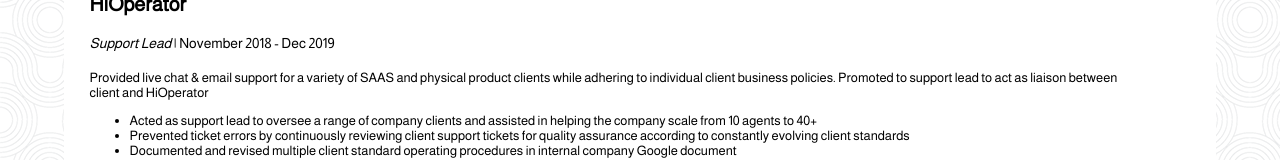
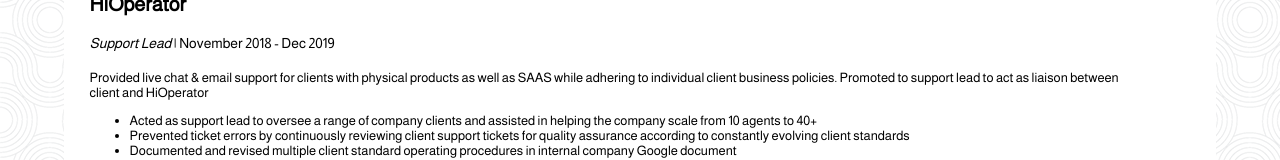
Before and after one commit to KevCole/CR-challege, a website: page dist/index.html in a window 1280 px wide. Shown: the part 280-440 px from the top of the page. Drawn offline with nearby package versions, Linux system fonts and the light colour scheme; no server answers.

Commit message:
wording changes

```diff
--- a/dist/index.html
+++ b/dist/index.html
@@ -59,7 +59,7 @@
                     </div>
 
                     <div class="description-paragraph">
-                        <p>Provided live chat & email support for a variety of SAAS and physical product clients while adhering
+                        <p>Provided live chat & email support for clients with physical products as well as SAAS while adhering
                             to individual client business policies. Promoted to support lead to act as liaison between client and HiOperator</p>
                         <ul>
                             <li>Acted as support lead to oversee a range of company clients and assisted in helping the company scale from 10 agents to 40+</li>
```
